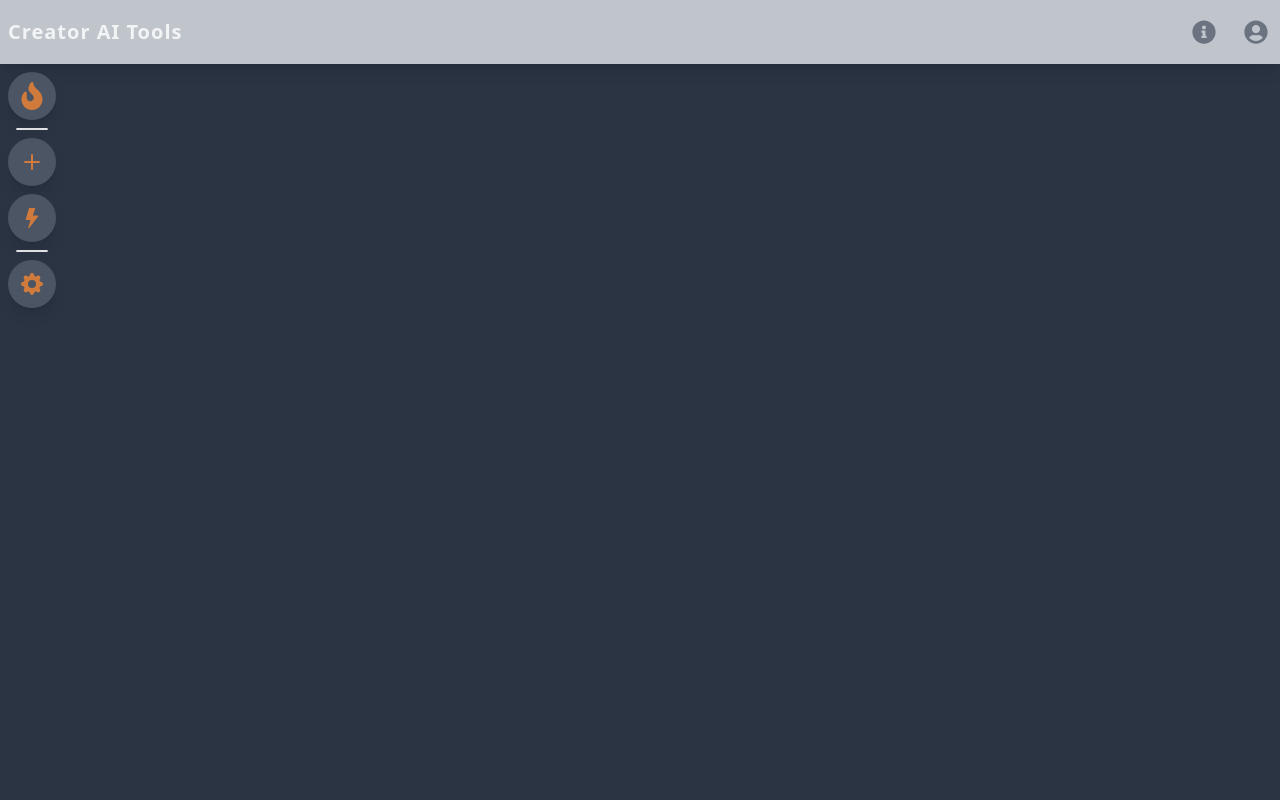
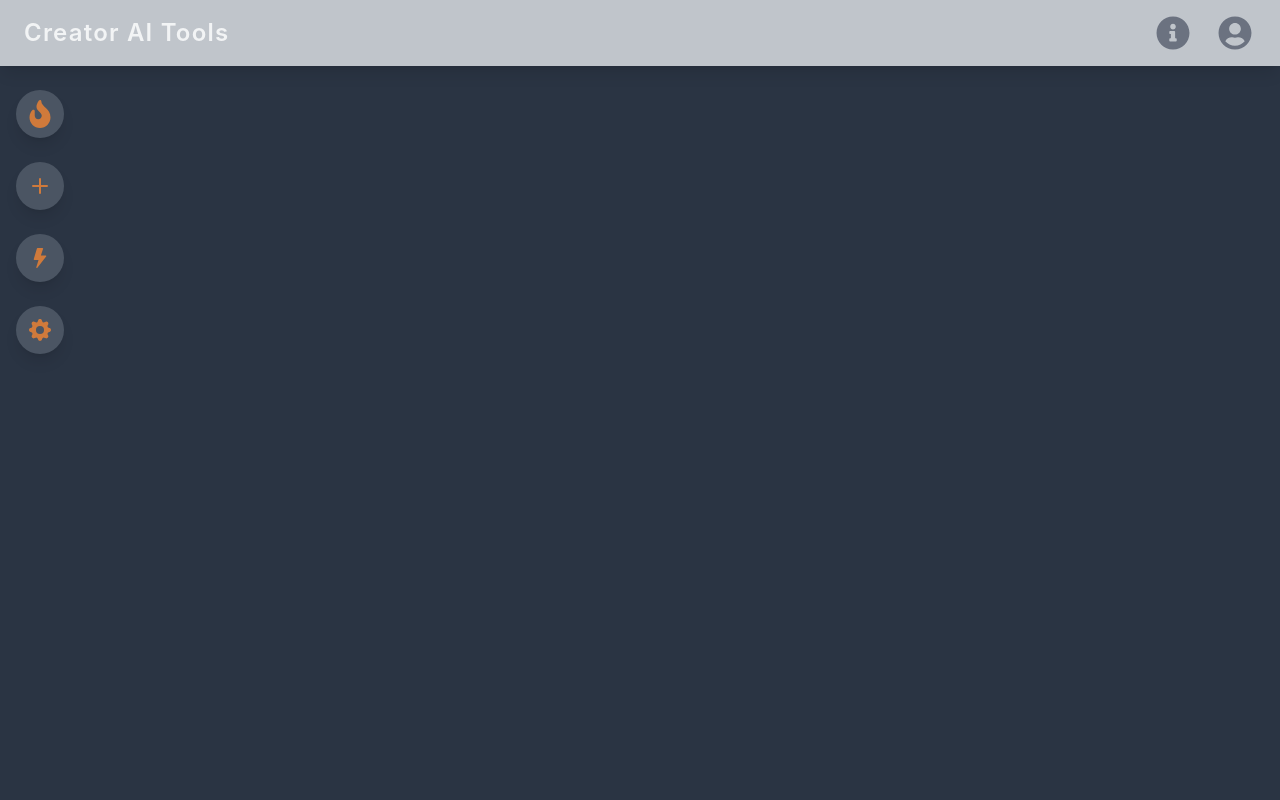
Before and after one commit to charafmrah/web-pangolin-studio-frontend, a React (Create React App) app: page / in a window 1280 px wide. Shown: the top 800 px of the page. Built offline with nearby package versions, Linux system fonts and the light colour scheme.

Commit message:
sidebar & top navigation design

```diff
--- a/src/components/Sidebar.js
+++ b/src/components/Sidebar.js
@@ -3,12 +3,10 @@ import { FaFire } from 'react-icons/fa'
 
 const SideBar = () => {
   return (
-        <div className="fixed px-2">
+        <div className="sidebar">
           <SideBarIcon text='Dashboard' icon={<FaFire size="28" />} />
-          <Divider />
           <SideBarIcon text='Generate a thumbnail' icon={<BsPlus size="32" />} />
           <SideBarIcon text='Credits' icon={<BsFillLightningFill size="20" />} />
-          <Divider />
           <SideBarIcon text='Settings' icon={<BsGearFill size="22" />} />
         </div>
   )
--- a/src/components/TopBar.js
+++ b/src/components/TopBar.js
@@ -13,8 +13,8 @@ const TopBar = () => {
   )
 }
 
-const SupportIcon = () => <FaInfoCircle size='24' className='top-navigation-icon' />
-const UserCircle = () => <FaUserCircle size='24' className='top-navigation-icon' />
-const Title = () => <h5 className='title-text'>Creator AI Tools</h5>
+const SupportIcon = () => <FaInfoCircle size='34' className='top-navigation-icon' />
+const UserCircle = () => <FaUserCircle size='34' className='top-navigation-icon' />
+const Title = () => <h5 className='title-text text-2xl'>Creator AI Tools</h5>
 
 export default TopBar
--- a/src/index.css
+++ b/src/index.css
@@ -3,6 +3,15 @@
 @tailwind utilities;
 
 @layer components {
+
+  .sidebar{
+    @apply flex flex-row justify-center md:flex-col
+    gap-5 md:gap-2
+    fixed
+    p-4 bottom-0 md:bottom-auto
+    left-1/2 translate-x-[-50%] md:left-0 md:translate-x-0
+  }
+
   .sidebar-icon {
     @apply relative flex items-center justify-center
     h-12 w-12 mt-2 mb-2 mx-auto
@@ -29,7 +38,8 @@
   .top-navigation {
     @apply flex flex-row sticky top-0 items-center justify-evenly
     bg-gray-300 dark:bg-gray-700 bg-opacity-90
-    w-full h-16
+    w-full h-auto overflow-hidden
+    px-4 py-4
     m-0
     shadow-lg;
   }
@@ -69,7 +79,7 @@
   }
 
   html {
-    @apply bg-secondary font-sans;
+    @apply bg-secondary font-[Inter];
   }
 
   a {
--- a/src/routes/App.js
+++ b/src/routes/App.js
@@ -13,7 +13,6 @@ function App() {
         <div className='min-h-screen pl-5 pr-5 pb-5 md:pb-10 lg:pl-80 lg:pr-80'>
           <Outlet />
         </div>
-        <Footer />
       </>
   );
 }
```
